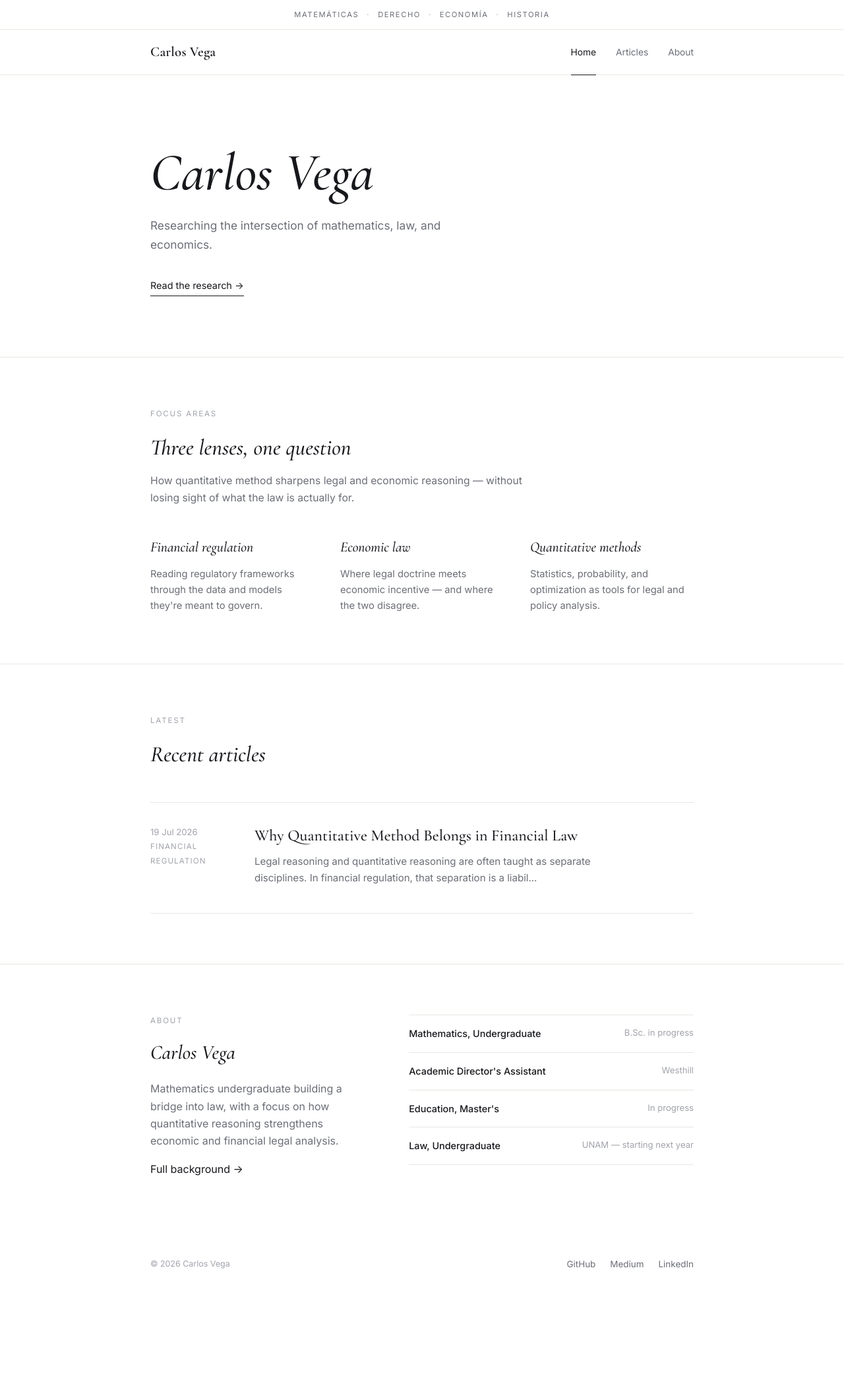
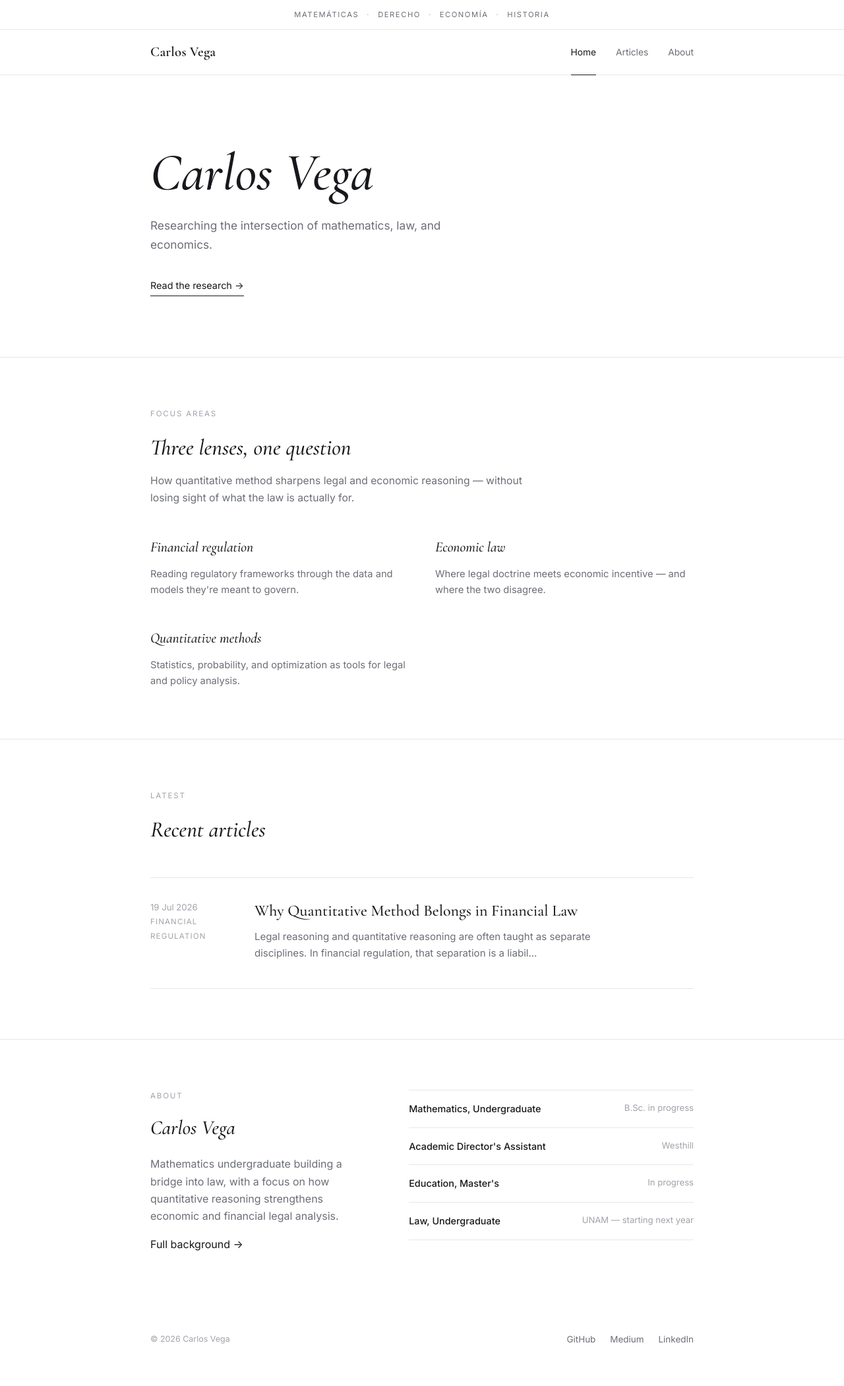
Before and after one commit to carlos-quant/carlos-quant.github.io, a Jekyll site: the page built from index.html, in a window 1280 px wide. Shown: the whole page at 66% size. Built offline with Jekyll 4.4.1, drawn with Linux system fonts in a browser that asks for light colours; before the commit the page ends 1987 px from its top, so only the background shows below that.

Commit message:
Update style.css

```diff
--- a/assets/css/style.css
+++ b/assets/css/style.css
@@ -189,8 +189,8 @@ nav.primary-nav a.active::after {
 /* ---------- focus areas ---------- */
 .focus-grid {
   display: grid;
-  grid-template-columns: repeat(3, 1fr);
-  gap: 40px;
+  grid-template-columns: repeat(2, 1fr);
+  gap: 44px 40px;
 }
 .focus-card h3 {
   font-size: 1.35rem;
```
